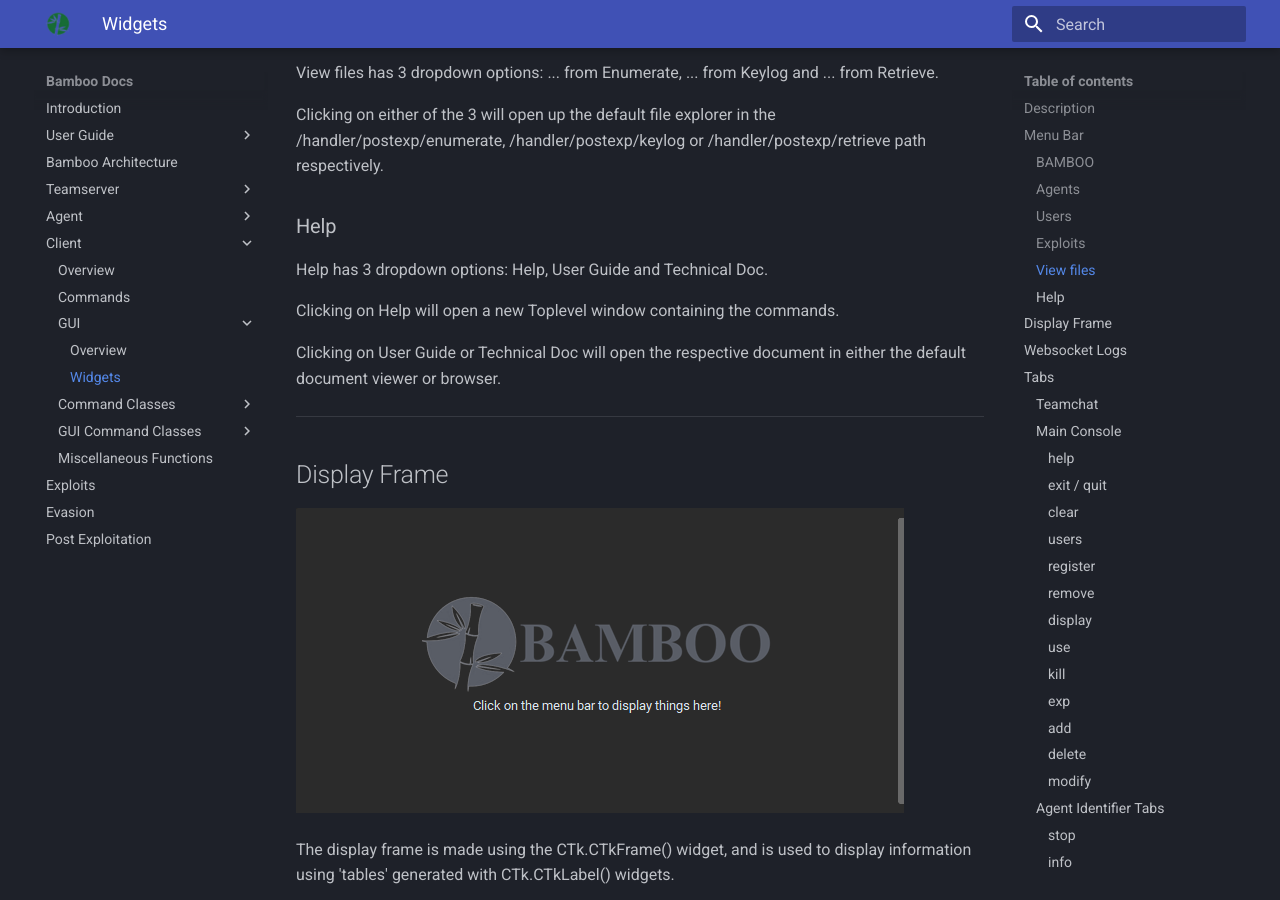
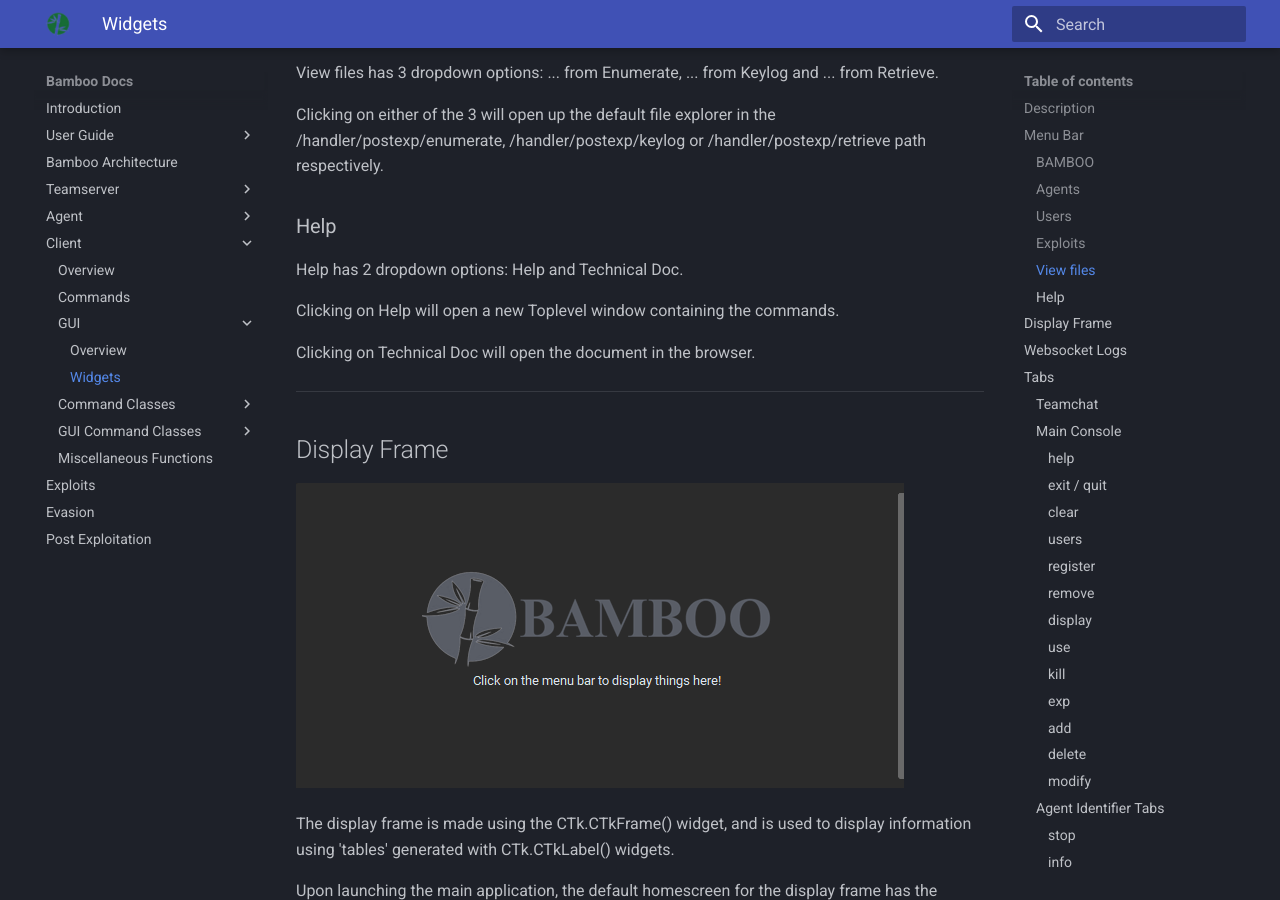
Before and after one commit to andrewdpoh/Bamboo_Docs, an MkDocs documentation site: the page built from docs/Client/GUI/widgets.md, in a window 1280 px wide and 900 px high, scrolled down 3505 px. Built offline with MkDocs 1.6.1 and Material for MkDocs 9.7.7, drawn with Linux system fonts in a browser that asks for light colours.

Commit message:
rmv user guide from GUI help menu

```diff
--- a/docs/Client/GUI/widgets.md
+++ b/docs/Client/GUI/widgets.md
@@ -70,11 +70,11 @@ Clicking on either of the 3 will open up the default file explorer in the /handl
 
 ### Help
 
-Help has 3 dropdown options: Help, User Guide and Technical Doc.
+Help has 2 dropdown options: Help and Technical Doc.
 
 Clicking on Help will open a new Toplevel window containing the commands.
 
-Clicking on User Guide or Technical Doc will open the respective document in either the default document viewer or browser.
+Clicking on Technical Doc will open the document in the browser.
 
 ---
 
```
Also changed, not shown: site/Client/GUI/widgets.html, site/search/search_index.js, site/search/search_index.json.
